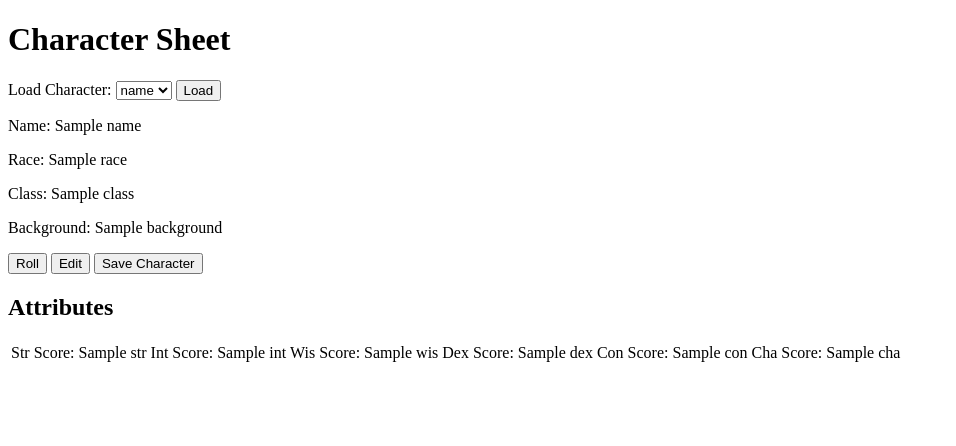
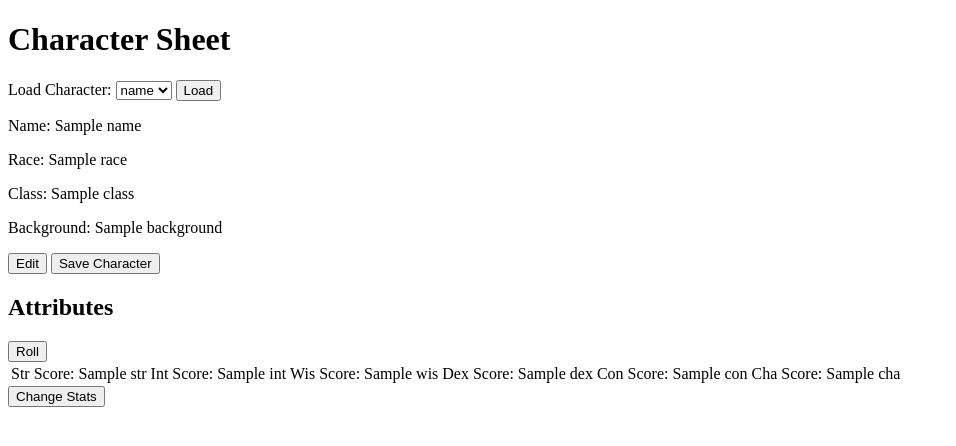
Before and after one commit to Dlizard72/character_builder, a Flask app: template templates/test.html in a window 1280 px wide. Shown: the top 446 px of the page, without its empty margins (0-956 px from the left). Run offline with Flask 3, Linux system fonts and the light colour scheme; the template is opened without the code that fills it: most values are stand-ins (such as "Sample title", 1, 10 or a date in 2020).

Commit message:
added editable stats button/logic

```diff
--- a/app.py
+++ b/app.py
@@ -44,6 +44,7 @@ def home():
     background = None
     Class = None
     editing = False
+    editing_stats = False
     if request.method == "POST":
         action = request.form.get("action")
         name = request.form.get("name")
@@ -85,7 +86,13 @@ def home():
                 Class = char["Class"]
                 background = char["background"]
                 stats = char["stats"]
-    return render_template("test.html",stats=stats,name=name,race=race,background=background,Class=Class,editing=editing,saved_characters=saved_characters)
+        elif action == "change":
+            editing_stats = True
+            if all(request.form.get(k) for k in ["Str", "Int", "Wis", "Dex", "Con", "Cha"]):
+                stats = get_stats_from_form()
+
+
+    return render_template("test.html",stats=stats,name=name,race=race,background=background,Class=Class,editing=editing,editing_stats=editing_stats,saved_characters=saved_characters)
 
 def get_stats_from_form():
     return Attributes(
--- a/templates/test.html
+++ b/templates/test.html
@@ -29,17 +29,36 @@
       <p>Background: {{ background }}</p>
       <input type="hidden" name="background" value="{{ background }}" />
 
-      {% if stats %}
-      <!-- Preserve stat values -->
+      {% if stats %} {% if editing_stats %}
+      <label
+        >Str: <input type="number" name="Str" value="{{ stats.Str }}" /></label
+      ><br />
+      <label
+        >Int: <input type="number" name="Int" value="{{ stats.Int }}" /></label
+      ><br />
+      <label
+        >Wis: <input type="number" name="Wis" value="{{ stats.Wis }}" /></label
+      ><br />
+      <label
+        >Dex: <input type="number" name="Dex" value="{{ stats.Dex }}" /></label
+      ><br />
+      <label
+        >Con: <input type="number" name="Con" value="{{ stats.Con }}" /></label
+      ><br />
+      <label
+        >Cha: <input type="number" name="Cha" value="{{ stats.Cha }}" /></label
+      ><br />
+      <button type="submit" name="action" value="save">Save</button>
+      {% else %}
+      <!-- show hidden inputs if not editing -->
       <input type="hidden" name="Str" value="{{ stats.Str }}" />
       <input type="hidden" name="Int" value="{{ stats.Int }}" />
       <input type="hidden" name="Wis" value="{{ stats.Wis }}" />
       <input type="hidden" name="Dex" value="{{ stats.Dex }}" />
       <input type="hidden" name="Con" value="{{ stats.Con }}" />
       <input type="hidden" name="Cha" value="{{ stats.Cha }}" />
-      {% endif %}
+      {% endif %} {% endif %}
 
-      <button type="submit" name="action" value="roll">Roll</button>
       <button type="submit" name="action" value="edit">Edit</button>
       <button type="submit" name="action" value="save_character">
         Save Character
@@ -75,6 +94,9 @@
     </form>
 
     <h2>Attributes</h2>
+    <form method="POST">
+      <button type="submit" name="action" value="roll">Roll</button>
+    </form>
     {% if stats %}
     <table>
       <tr>
@@ -86,6 +108,23 @@
         <td>Cha Score: {{ stats.Cha }}</td>
       </tr>
     </table>
+    <form method="POST">
+      <!-- Hidden fields to preserve stats -->
+      <input type="hidden" name="Str" value="{{ stats.Str }}" />
+      <input type="hidden" name="Int" value="{{ stats.Int }}" />
+      <input type="hidden" name="Wis" value="{{ stats.Wis }}" />
+      <input type="hidden" name="Dex" value="{{ stats.Dex }}" />
+      <input type="hidden" name="Con" value="{{ stats.Con }}" />
+      <input type="hidden" name="Cha" value="{{ stats.Cha }}" />
+
+      <!-- You can also preserve name/race/etc. if needed -->
+      <input type="hidden" name="name" value="{{ name }}" />
+      <input type="hidden" name="race" value="{{ race }}" />
+      <input type="hidden" name="Class" value="{{ Class }}" />
+      <input type="hidden" name="background" value="{{ background }}" />
+
+      <button type="submit" name="action" value="change">Change Stats</button>
+    </form>
     {% endif %}
   </body>
 </html>
```
